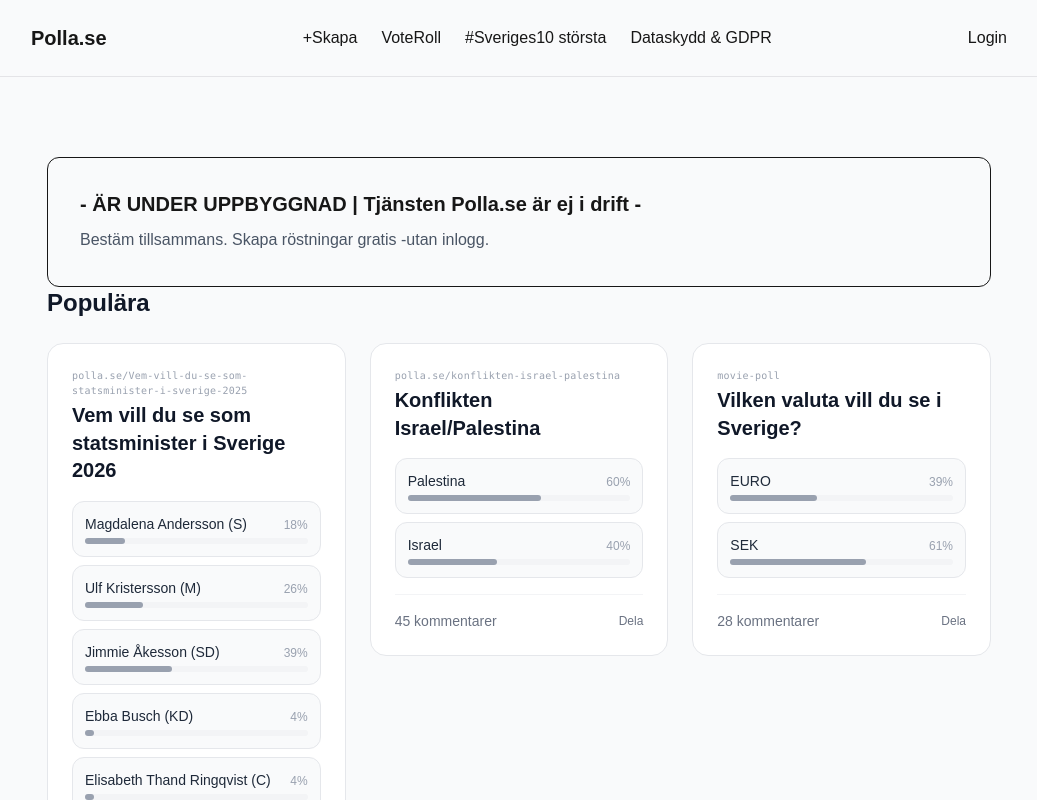
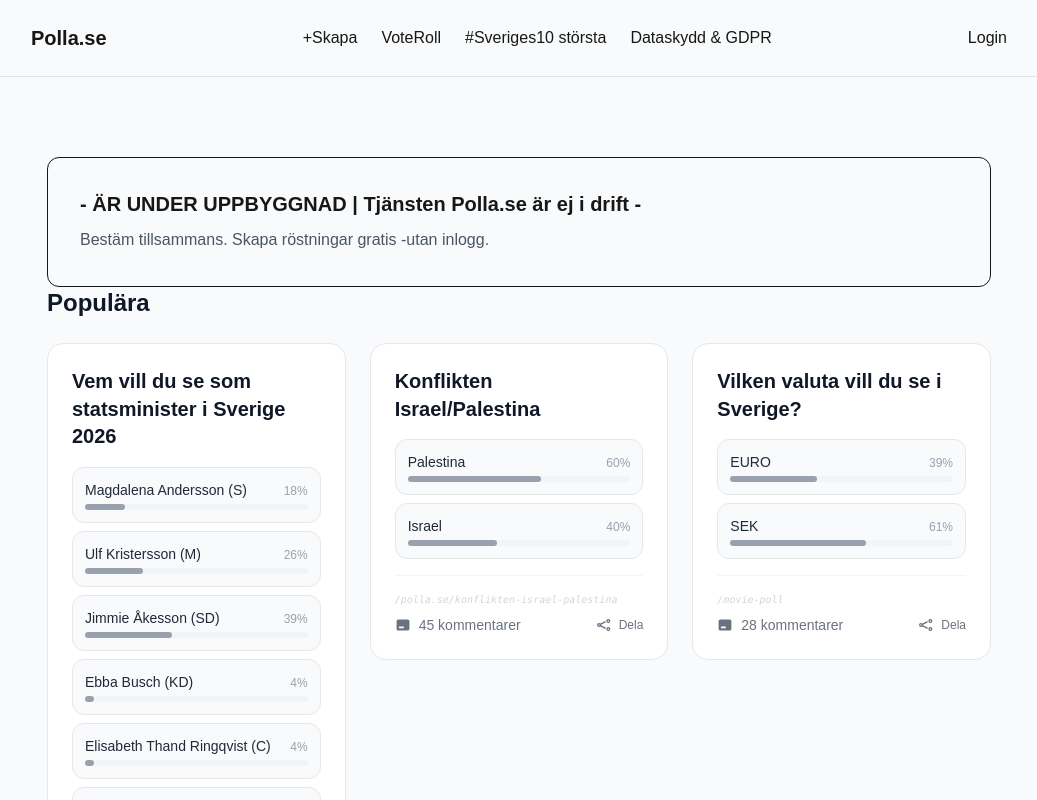
Before and after one commit to PowerPXL/polla-next, a Next.js app: page / in a window 1280 px wide. Shown: the top 800 px of the page, without its empty margins (121-1158 px from the left). Built offline with nearby package versions, Linux system fonts and the light colour scheme; no server answers.

Commit message:
fix card footer

```diff
--- a/components/ContentCard.tsx
+++ b/components/ContentCard.tsx
@@ -1,6 +1,7 @@
 "use client";
 
 import { useState } from "react";
+import Link from "next/link";
 
 type PollOption = {
   id: string;
@@ -41,11 +42,9 @@ export default function ContentCard({
             <div
               key={item.id}
               className="bg-white rounded-2xl border border-gray-200 p-6 space-y-4"
-            >
+
+>{/* Header */}
               <div className="flex flex-col items-start text-left gap-1">
-                <span className="text-[10px] text-gray-400 font-mono tracking-wide">
-                  {item.slug}
-                </span>
                 <h3 className="font-bold text-xl text-gray-900 leading-snug">
                   {item.title}
                 </h3>
@@ -100,15 +99,45 @@ export default function ContentCard({
                 })}
               </div>
 
-              <div className="flex items-center justify-between pt-4 border-t border-gray-100">
-                <div className="text-sm text-gray-500 cursor-pointer">
-                  {item.commentsCount} kommentarer
-                </div>
+{/* Footer */}
+<div className="pt-4 border-t border-gray-100 space-y-2">
 
-                <button className="text-xs text-gray-500 p-1 -m-1 rounded cursor-pointer">
-                  Dela
-                </button>
-              </div>
+  {/* Slug */}
+  <Link
+    href={`/poll/${item.slug}`}
+    className="block text-[10px] text-gray-300 italic truncate font-mono cursor-pointer"
+  >
+    /{item.slug}
+  </Link>
+
+  <div className="flex items-center justify-between">
+
+    <div className="flex items-center space-x-2 text-sm text-gray-500 cursor-pointer">
+      <svg className="w-4 h-4" fill="currentColor" viewBox="0 0 20 20">
+        <path d="M2 5a2 2 0 012-2h12a2 2 0 012 2v10a2 2 0 01-2 2H4a2 2 0 01-2-2V5zm3 1h6v4H5V6zm6 6H5v2h6v-2z" />
+      </svg>
+      <span>{item.commentsCount} kommentarer</span>
+    </div>
+
+    <button className="flex items-center space-x-2 text-xs text-gray-500 p-1 -m-1 rounded cursor-pointer">
+      <svg
+        className="w-4 h-4"
+        fill="none"
+        stroke="currentColor"
+        strokeWidth={2}
+        viewBox="0 0 24 24"
+      >
+        <path
+          strokeLinecap="round"
+          strokeLinejoin="round"
+          d="M4 12v.01M4 12a2 2 0 104 0m-4 0a2 2 0 014 0m10-6v.01M18 6a2 2 0 104 0m-4 0a2 2 0 014 0m0 12v.01M18 18a2 2 0 104 0m-4 0a2 2 0 014 0M8.7 13.3l6.6 3.4m0-9.4l-6.6 3.4"
+        />
+      </svg>
+      <span>Dela</span>
+    </button>
+
+  </div>
+</div>
             </div>
           );
         })}
```
